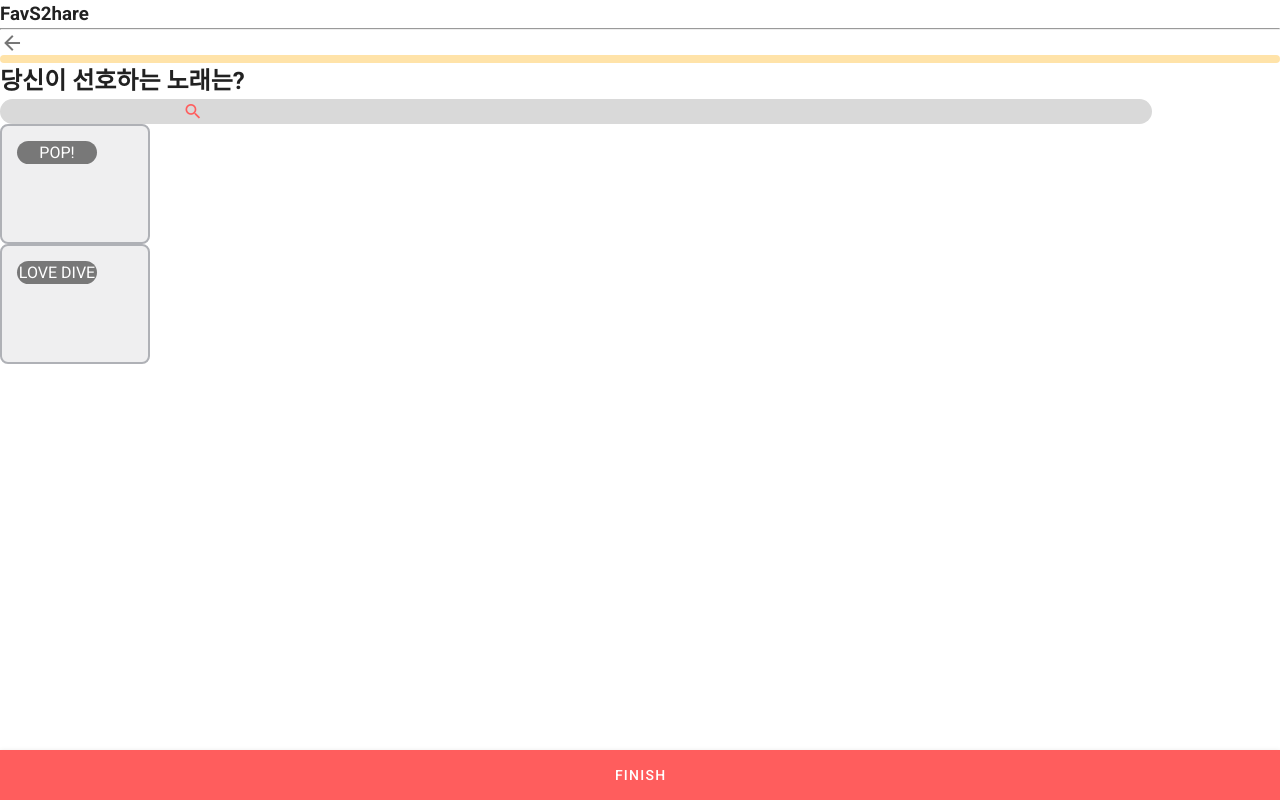
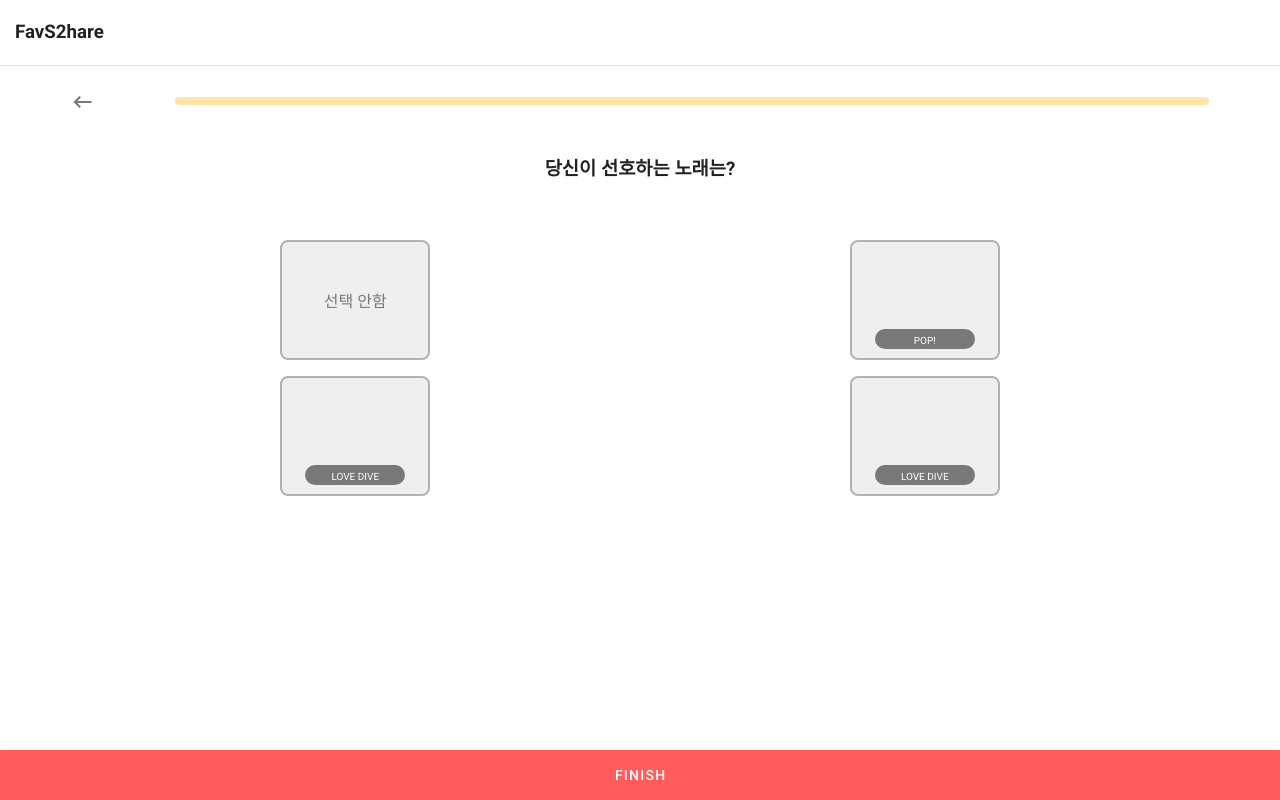
Before and after one commit to qwerty1434/favS2hare_origin, a Vue app in the folder FrontEnd/favshare/: page /interest in a window 1280 px wide. Both pictures are taken after a click on the button "CONTINUE". Built offline with nearby package versions, Linux system fonts and the light colour scheme; what vue-youtube would draw is missing.

Commit message:
[#10] style: InterestView

```diff
--- a/FrontEnd/favshare/src/components/Interest/InterestProgress.vue
+++ b/FrontEnd/favshare/src/components/Interest/InterestProgress.vue
@@ -1,7 +1,6 @@
 <template>
   <div>
     <v-progress-linear
-      class="progress-bar"
       :value="value"
       background-color="#EFEFF0"
       color="#FFE3A9"
@@ -23,8 +22,4 @@ export default {
 };
 </script>
 
-<style>
-.progress-bar {
-  width: 90%;
-}
-</style>
+<style></style>
--- a/FrontEnd/favshare/src/components/Interest/SingerChoiceList.vue
+++ b/FrontEnd/favshare/src/components/Interest/SingerChoiceList.vue
@@ -1,5 +1,10 @@
 <template>
-  <div>
+  <v-row justify="space-between" no-gutters>
+    <v-col cols="6" align="center">
+      <div id="non-choice" @click="select" class="option unselected-option">
+        선택 안함
+      </div>
+    </v-col>
     <singer-choice-list-item
       v-for="singerListItem in singerList"
       :singerId="singerListItem.singerId"
@@ -9,7 +14,7 @@
       @selectSinger="emitSelectSinger"
       @unselectSinger="emitUnselectSinger"
     ></singer-choice-list-item>
-  </div>
+  </v-row>
 </template>
 
 <script>
@@ -19,6 +24,11 @@ export default {
   name: "SingerChoiceList",
   components: { SingerChoiceListItem },
   props: ["singerList"],
+  data() {
+    return {
+      isSelected: false,
+    };
+  },
   methods: {
     emitSelectSinger(singerId) {
       this.$emit("emitSelectSinger", singerId);
@@ -26,8 +36,42 @@ export default {
     emitUnselectSinger(singerId) {
       this.$emit("emitUnselectSinger", singerId);
     },
+    select() {
+      const item = document.getElementById("non-choice");
+      // 이미 선택되어 있을 때
+      if (this.isSelected) {
+        // 스타일 변경
+        item.setAttribute("class", "option unselected-option");
+        this.isSelected = false;
+      } else {
+        item.setAttribute("class", "option selected-option");
+        this.isSelected = true;
+      }
+    },
   },
 };
 </script>
 
-<style></style>
+<style scoped>
+.option {
+  width: 150px;
+  height: 120px;
+  line-height: 120px;
+  background-size: 150px 120px;
+  margin-top: 16px;
+  border: 2px solid;
+  border-radius: 8px;
+  font-size: 16px;
+  color: #787878;
+}
+
+.unselected-option {
+  background-color: #efeff0;
+  border-color: #afb1b6;
+}
+
+.selected-option {
+  background-color: #faf0f1;
+  border-color: #ff5d5d;
+}
+</style>
--- a/FrontEnd/favshare/src/components/Interest/SingerChoiceListItem.vue
+++ b/FrontEnd/favshare/src/components/Interest/SingerChoiceListItem.vue
@@ -1,22 +1,22 @@
 <template>
-  <div>
+  <v-col cols="6" align="center">
     <div
       @click="select"
       :id="singerId"
-      class="unselected-option"
+      class="option unselected-option"
       :style="{ 'background-image': 'url(' + picture + ')' }"
     >
-      <div :id="singerId + name" class="unselected-name">
+      <div :id="singerId + name" class="name unselected-name">
         {{ name }}
       </div>
     </div>
-  </div>
+  </v-col>
 </template>
 
 <script>
 export default {
   name: "SingerChoiceListItem",
-  props: ["singerId", "name", "picture"],
+  props: ["index", "singerId", "name", "picture"],
   data() {
     return {
       isSelected: false,
@@ -29,16 +29,16 @@ export default {
       // 이미 선택되었을 때
       if (this.isSelected) {
         // 스타일 변경
-        item.setAttribute("class", "unselected-option");
-        nameInItem.setAttribute("class", "unselected-name");
+        item.setAttribute("class", "option unselected-option");
+        nameInItem.setAttribute("class", "name unselected-name");
         // 선택취소 사실 전달
         this.$emit("unselectSinger", this.singerId);
         this.isSelected = false;
         // 선택되지 않았을 때
       } else {
         // 스타일 변경
-        item.setAttribute("class", "selected-option");
-        nameInItem.setAttribute("class", "selected-name");
+        item.setAttribute("class", "option selected-option");
+        nameInItem.setAttribute("class", "name selected-name");
         // 선택 사실 전달
         this.$emit("selectSinger", this.singerId);
         this.isSelected = true;
@@ -50,43 +50,41 @@ export default {
 </script>
 
 <style scoped>
-.unselected-option {
+.option {
   width: 150px;
   height: 120px;
   background-size: 150px 120px;
-  padding: 15px;
+  margin-top: 16px;
   border: 2px solid;
   border-radius: 8px;
+  padding-top: 87px;
+}
+
+.unselected-option {
   background-color: #efeff0;
   border-color: #afb1b6;
 }
 
 .selected-option {
-  width: 150px;
-  height: 120px;
-  background-size: 150px 120px;
-  padding: 15px;
-  border: 2px solid;
-  border-radius: 8px;
   background-color: #faf0f1;
   border-color: #ff5d5d;
 }
 
-.unselected-name {
-  width: 80px;
-  height: 23px;
+.name {
+  font-size: 10px;
+  text-align: center;
+  width: 100px;
+  height: 20px;
+  line-height: 23px;
   color: white;
-  text-align: center;
-  background-color: #787878;
   border-radius: 16px;
 }
 
+.unselected-name {
+  background-color: #787878;
+}
+
 .selected-name {
-  width: 80px;
-  height: 23px;
-  color: white;
-  text-align: center;
   background-color: #ff5d5d;
-  border-radius: 16px;
 }
 </style>
--- a/FrontEnd/favshare/src/components/Interest/SongChoiceList.vue
+++ b/FrontEnd/favshare/src/components/Interest/SongChoiceList.vue
@@ -1,5 +1,10 @@
 <template>
-  <div>
+  <v-row justify="space-between" no-gutters>
+    <v-col cols="6" align="center">
+      <div id="non-choice" @click="select" class="option unselected-option">
+        선택 안함
+      </div>
+    </v-col>
     <song-choice-list-item
       v-for="songListItem in songList"
       :songId="songListItem.songId"
@@ -8,7 +13,7 @@
       @selectSong="emitSelectSong"
       @unselectSong="emitUnselectSong"
     ></song-choice-list-item>
-  </div>
+  </v-row>
 </template>
 
 <script>
@@ -18,6 +23,11 @@ export default {
   name: "SongChoiceList",
   components: { SongChoiceListItem },
   props: ["songList"],
+  data() {
+    return {
+      isSelected: false,
+    };
+  },
   methods: {
     emitSelectSong(songId) {
       this.$emit("emitSelectSong", songId);
@@ -25,8 +35,42 @@ export default {
     emitUnselectSong(songId) {
       this.$emit("emitUnselectSong", songId);
     },
+    select() {
+      const item = document.getElementById("non-choice");
+      // 이미 선택되어 있을 때
+      if (this.isSelected) {
+        // 스타일 변경
+        item.setAttribute("class", "option unselected-option");
+        this.isSelected = false;
+      } else {
+        item.setAttribute("class", "option selected-option");
+        this.isSelected = true;
+      }
+    },
   },
 };
 </script>
 
-<style></style>
+<style scoped>
+.option {
+  width: 150px;
+  height: 120px;
+  line-height: 120px;
+  background-size: 150px 120px;
+  margin-top: 16px;
+  border: 2px solid;
+  border-radius: 8px;
+  font-size: 16px;
+  color: #787878;
+}
+
+.unselected-option {
+  background-color: #efeff0;
+  border-color: #afb1b6;
+}
+
+.selected-option {
+  background-color: #faf0f1;
+  border-color: #ff5d5d;
+}
+</style>
--- a/FrontEnd/favshare/src/components/Interest/SongChoiceListItem.vue
+++ b/FrontEnd/favshare/src/components/Interest/SongChoiceListItem.vue
@@ -1,9 +1,11 @@
 <template>
-  <div @click="select" :id="songId" class="unselected-option">
-    <div :id="songId + name" class="unselected-name">
-      {{ name }}
+  <v-col cols="6" align="center">
+    <div @click="select" :id="songId" class="option unselected-option">
+      <div :id="songId + name" class="name unselected-name">
+        {{ name }}
+      </div>
     </div>
-  </div>
+  </v-col>
 </template>
 
 <script>
@@ -22,16 +24,16 @@ export default {
       // 이미 선택되었을 때
       if (this.isSelected) {
         // 스타일 변경
-        item.setAttribute("class", "unselected-option");
-        nameInItem.setAttribute("class", "unselected-name");
+        item.setAttribute("class", "option unselected-option");
+        nameInItem.setAttribute("class", "name unselected-name");
         // 선택취소 사실 전달
         this.$emit("unselectSong", this.songId);
         this.isSelected = false;
         // 선택되지 않았을 때
       } else {
         // 스타일 변경
-        item.setAttribute("class", "selected-option");
-        nameInItem.setAttribute("class", "selected-name");
+        item.setAttribute("class", "option selected-option");
+        nameInItem.setAttribute("class", "name selected-name");
         // 선택 사실 전달
         this.$emit("selectSong", this.songId);
         this.isSelected = true;
@@ -42,41 +44,41 @@ export default {
 </script>
 
 <style scoped>
-.unselected-option {
+.option {
   width: 150px;
   height: 120px;
-  padding: 15px;
+  background-size: 150px 120px;
+  margin-top: 16px;
   border: 2px solid;
   border-radius: 8px;
+  padding-top: 87px;
+}
+
+.unselected-option {
   background-color: #efeff0;
   border-color: #afb1b6;
 }
 
 .selected-option {
-  width: 150px;
-  height: 120px;
-  padding: 15px;
-  border: 2px solid;
-  border-radius: 8px;
   background-color: #faf0f1;
   border-color: #ff5d5d;
 }
 
-.unselected-name {
-  width: 80px;
-  height: 23px;
+.name {
+  font-size: 10px;
+  text-align: center;
+  width: 100px;
+  height: 20px;
+  line-height: 23px;
   color: white;
-  text-align: center;
-  background-color: #787878;
   border-radius: 16px;
 }
 
+.unselected-name {
+  background-color: #787878;
+}
+
 .selected-name {
-  width: 80px;
-  height: 23px;
-  color: white;
-  text-align: center;
   background-color: #ff5d5d;
-  border-radius: 16px;
 }
 </style>
--- a/FrontEnd/favshare/src/views/Interest/InterestView.vue
+++ b/FrontEnd/favshare/src/views/Interest/InterestView.vue
@@ -1,26 +1,58 @@
 <template>
   <div>
+    <!-- 로고 -->
+    <div class="logo-part">
       <h3>FavS2hare</h3>
-    <hr />
-    <div>
-      <v-icon v-if="currentPage == 1">mdi-circle-small</v-icon>
-      <v-icon v-if="currentPage > 1" @click="previousPage"
-        >mdi-arrow-left</v-icon
-      >
+    </div>
+    <v-divider></v-divider>
+    <v-container class="container">
+      <v-row align="center" no-gutters>
+        <!-- back icon -->
+        <v-col v-if="currentPage == 1" cols="1">
+          <v-icon>mdi-circle-small</v-icon>
+        </v-col>
+        <v-col v-if="currentPage > 1" cols="1">
+          <v-icon @click="previousPage">mdi-keyboard-backspace</v-icon>
+        </v-col>
         <!-- progress bar -->
+        <v-col cols="11">
+          <div class="progress-bar">
             <interest-progress
               :currentPage="currentPage"
               :totalPage="totalPage"
             ></interest-progress>
           </div>
+        </v-col>
+      </v-row>
       <!-- question -->
-    <h2 v-if="currentPage === 1">당신이 선호하는 가수는?</h2>
-    <h2 v-if="currentPage === 2">당신이 선호하는 노래는?</h2>
+      <v-row class="question-part" no-gutters>
+        <v-col v-if="currentPage === 1" cols="12" class="text-center">
+          <h3>당신이 선호하는 가수는?</h3>
+        </v-col>
+        <v-col v-if="currentPage === 2" cols="12" class="text-center">
+          <h3>당신이 선호하는 노래는?</h3>
+        </v-col>
+      </v-row>
       <!-- search bar-->
-    <div class="search-bar">
-      <input type="text" v-model="keyword" />
+      <v-row
+        v-if="currentPage === 1"
+        class="search-bar"
+        justify="space-between"
+        align="center"
+        no-gutters
+      >
+        <v-col cols="10">
+          <input
+            type="text"
+            v-model="keyword"
+            class="search-input"
+            placeholder="검색"
+          />
+        </v-col>
+        <v-col cols="1">
           <v-icon color="#FF5D5D" dense>mdi-magnify</v-icon>
-    </div>
+        </v-col>
+      </v-row>
       <!-- 응답 선택 -->
       <singer-choice-list
         v-if="currentPage === 1"
@@ -34,6 +66,7 @@
         @emitSelectSong="addSongInList"
         @emitUnselectSong="removeSongInList"
       ></Song-choice-list>
+    </v-container>
     <!-- continue -->
     <v-footer fixed padless>
       <v-btn
@@ -116,6 +149,12 @@ export default {
           content: "?",
           picture: "",
         },
+        {
+          singerId: 3,
+          name: "아이브",
+          content: "?",
+          picture: "",
+        },
       ];
     },
     // 가짜 노래 리스트
@@ -128,6 +167,11 @@ export default {
         },
         {
           songId: 2,
+          name: "LOVE DIVE",
+          content: "?",
+        },
+        {
+          songId: 3,
           name: "LOVE DIVE",
           content: "?",
         },
@@ -166,10 +210,34 @@ export default {
 </script>
 
 <style scoped>
+.container {
+  padding: 23px;
+}
+
+.logo-part {
+  height: 65px;
+  line-height: 65px;
+  padding-left: 15px;
+}
+
+.progress-bar {
+  padding-left: 10px;
+}
+
+.question-part {
+  height: 110px;
+  line-height: 110px;
+}
+
 .search-bar {
-  width: 90%;
-  height: 25px;
-  background-color: #d9d9d9;
-  border-radius: 25px;
+  height: 27px;
+  background-color: #efeff0;
+  border-radius: 16px;
+}
+
+.search-input {
+  outline: none;
+  padding-left: 13px;
+  font-size: 13px;
 }
 </style>
```
Lines whose indentation alone changed are shown as unchanged.
